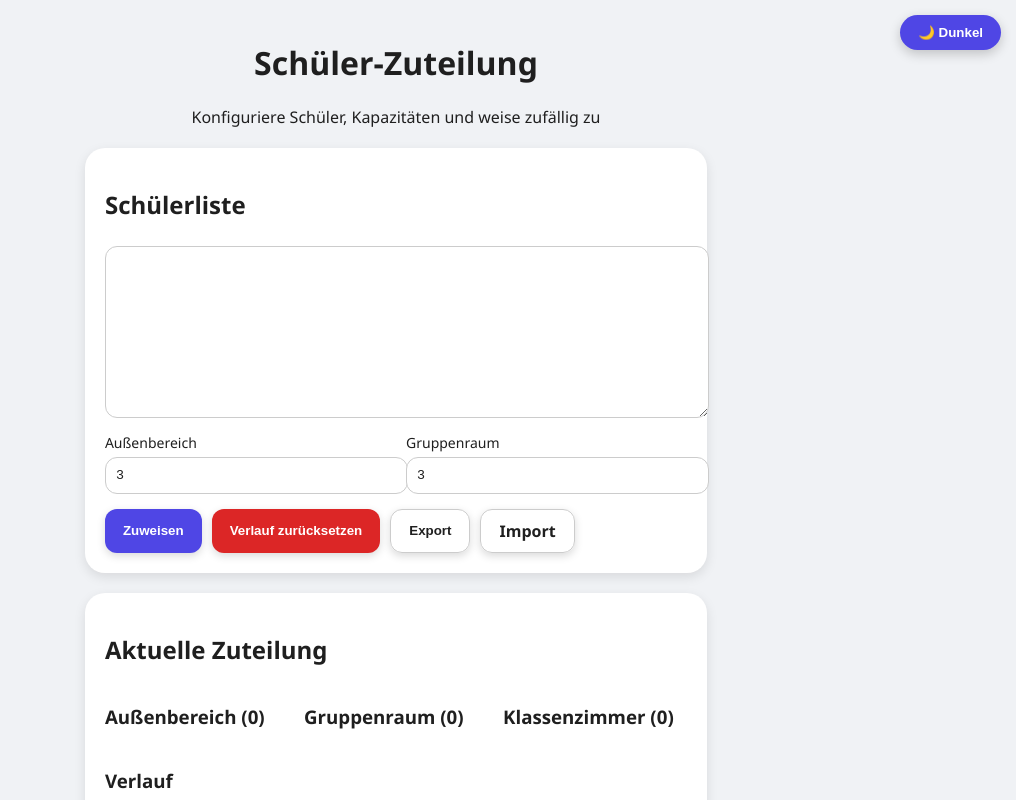
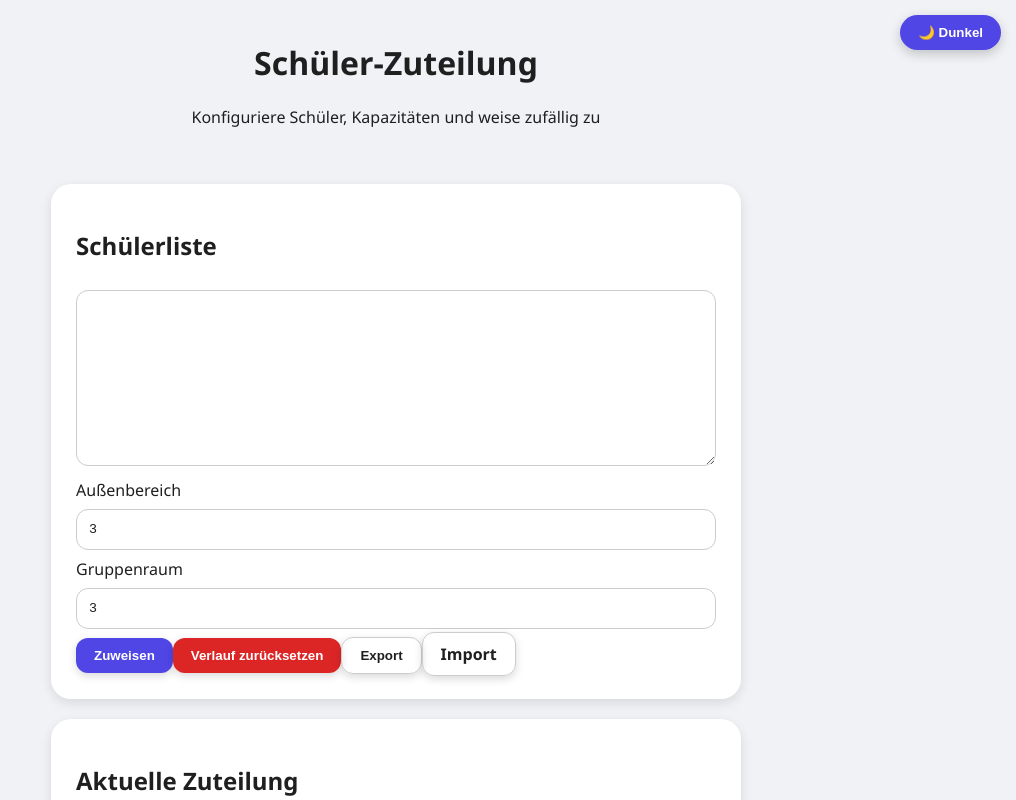
Before and after one commit to TheUltimateVxnom/ZuteilungSchueler, a React (Vite) app: page / in a window 1280 px wide. Shown: the top 800 px of the page, without its empty margins (264-1280 px from the left). Built offline with nearby package versions, Linux system fonts and the light colour scheme.

Commit message:
Update index.css

```diff
--- a/src/index.css
+++ b/src/index.css
@@ -9,6 +9,8 @@
   --primary-hover: #4338ca;
   --danger: #dc2626;
   --danger-hover: #b91c1c;
+  --success: #16a34a;
+  --success-hover: #15803d;
   --input-light: #fff;
   --input-dark: #3a3a3a;
   --input-border-light: #ccc;
@@ -40,19 +42,13 @@ body {
   justify-content: center;
 }
 
-.app-container {
-  width: 100%;
-  max-width: 1200px;
-  padding: 20px;
-}
-
+/* Dark/Light Button */
 .theme-toggle-container {
   position: fixed;
   top: 15px;
   right: 15px;
   z-index: 1000;
 }
-
 .theme-toggle-btn {
   background-color: var(--primary);
   color: white;
@@ -69,59 +65,65 @@ body {
   transform: scale(1.05);
 }
 
+/* App Container */
+.app-container {
+  max-width: 1200px;
+  width: 100%;
+  padding: 20px;
+}
+.app-inner {
+  display: flex;
+  flex-direction: column;
+  gap: 20px;
+}
+
+/* App Cards */
 .card {
   background-color: var(--card-bg);
-  padding: 20px;
+  padding: 25px;
   border-radius: 20px;
   box-shadow: 0 4px 12px rgba(0,0,0,0.1);
-  margin-bottom: 20px;
   transition: 0.3s;
 }
-
 .card:hover { box-shadow: 0 6px 20px rgba(0,0,0,0.15); }
 
+/* Inputs & Textareas */
 .card-input, input, textarea {
   width: 100%;
+  box-sizing: border-box;
   border-radius: 12px;
   border: 1px solid var(--input-border);
-  padding: 10px;
+  padding: 12px;
   font-family: monospace;
   background-color: var(--input-bg);
   color: var(--text-color);
-  margin-top: 5px;
+  margin-top: 8px;
+  margin-bottom: 8px;
 }
 
-.card-controls {
-  display: flex;
+/* Grid Layout */
+.grid-section {
+  display: grid;
+  grid-template-columns: 1fr;
   gap: 20px;
-  margin-top: 10px;
+}
+@media(min-width:768px){
+  .grid-section { grid-template-columns: repeat(3, 1fr); gap: 20px; }
 }
 
-.card-controls label {
-  display: flex;
-  flex-direction: column;
-  flex: 1;
-  font-size: 14px;
-}
-
-.card-buttons {
-  display: flex;
-  gap: 10px;
-  margin-top: 15px;
-  flex-wrap: wrap;
-}
-
+/* Buttons Modern */
 .btn {
   border: none;
   padding: 10px 18px;
   border-radius: 12px;
-  font-weight: bold;
   cursor: pointer;
   transition: 0.2s all;
   box-shadow: 0 3px 8px rgba(0,0,0,0.15);
+  font-weight: bold;
 }
 .btn:hover { transform: translateY(-2px); box-shadow:0 6px 12px rgba(0,0,0,0.2); }
 
+/* Button Types */
 .btn-primary { background-color: var(--primary); color:white; }
 .btn-primary:hover { background-color: var(--primary-hover); }
 
@@ -135,16 +137,12 @@ body {
 }
 .btn-outline:hover { background-color: rgba(0,0,0,0.05); }
 
-.grid-section {
-  display:grid;
-  grid-template-columns:1fr;
-  gap:15px;
-}
-@media(min-width:768px){
-  .grid-section { grid-template-columns:repeat(3,1fr); }
-}
+/* Import Button */
+.btn-import { font-weight: normal; padding: 10px 16px; display: inline-flex; align-items: center; }
 
-.history-table { width:100%; border-collapse:collapse; margin-top:10px; }
-.history-table th, .history-table td { border:1px solid var(--input-border); padding:6px 10px; border-radius:10px; text-align: center; }
+/* History Table */
+.history-table { width:100%; border-collapse:collapse; margin-top:15px; }
+.history-table th, .history-table td { border:1px solid var(--input-border); padding:8px 12px; border-radius:10px; text-align:center; }
 
-footer { text-align:center; margin-top:20px; font-size:13px; color:gray; }
+/* Footer */
+.footer { text-align:center; margin-top:30px; font-size:14px; color:var(--text-color); }
```
